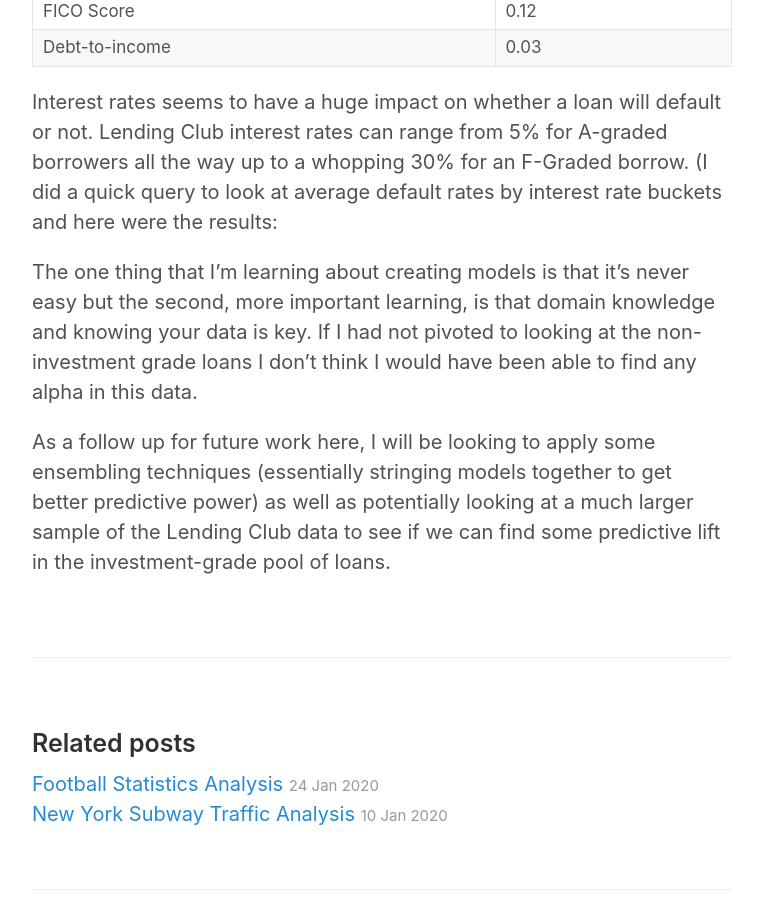
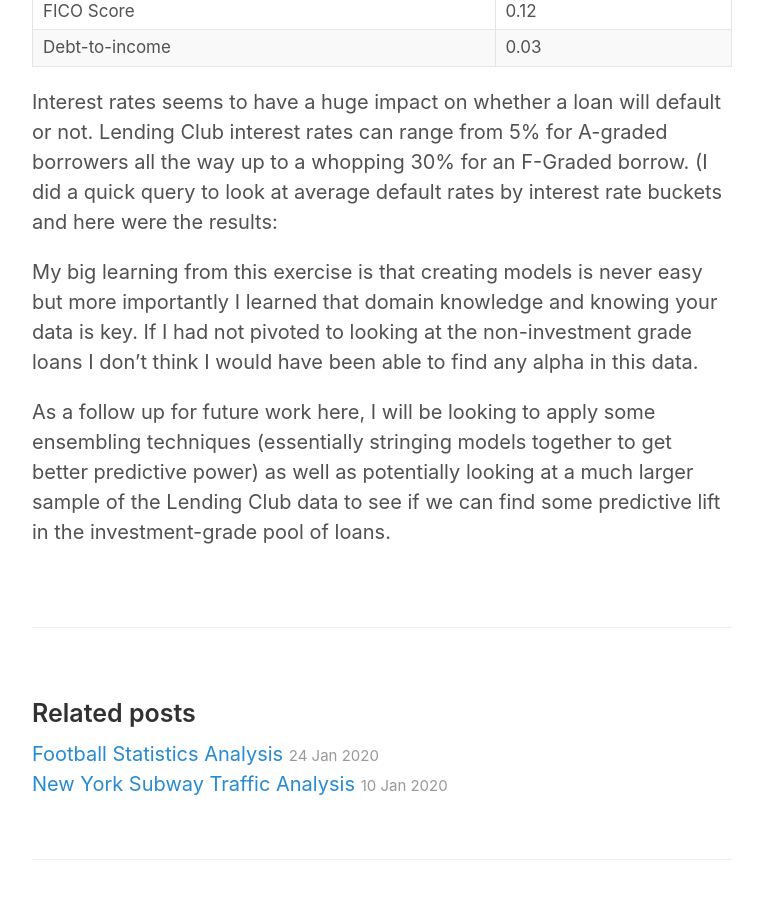
Before and after one commit to skhan-tech/skhan-tech.github.io, a Jekyll site: the page built from _posts/2020-02-16-Lending-Club-Loan-Analysis.md, in a window 1280 px wide and 900 px high, scrolled down 11575 px. Shown: the whole window, without its empty margins (258-1021 px from the left). Built offline with Jekyll 4.4.1, drawn with Linux system fonts in a browser that asks for light colours; our own code applies the rules of GitHub Pages for plain Markdown files.

Commit message:
Update 2020-02-16-Lending-Club-Loan-Analysis.md

```diff
--- a/_posts/2020-02-16-Lending-Club-Loan-Analysis.md
+++ b/_posts/2020-02-16-Lending-Club-Loan-Analysis.md
@@ -165,6 +165,6 @@ So what were the main features that influenced our outcome variable the most? Th
 
 Interest rates seems to have a huge impact on whether a loan will default or not. Lending Club interest rates can range from 5% for A-graded borrowers all the way up to a whopping 30% for an F-Graded borrow. (I did a quick query to look at average default rates by interest rate buckets and here were the results:
 
-The one thing that I'm learning about creating models is that it's never easy but the second, more important learning, is that domain knowledge and knowing your data is key. If I had not pivoted to looking at the non-investment grade loans I don't think I would have been able to find any alpha in this data.
+My big learning from this exercise is that creating models is never easy but more importantly I learned that domain knowledge and knowing your data is key. If I had not pivoted to looking at the non-investment grade loans I don't think I would have been able to find any alpha in this data.
 
 As a follow up for future work here, I will be looking to apply some ensembling techniques (essentially stringing models together to get better predictive power) as well as potentially looking at a much larger sample of the Lending Club data to see if we can find some predictive lift in the investment-grade pool of loans.
```
